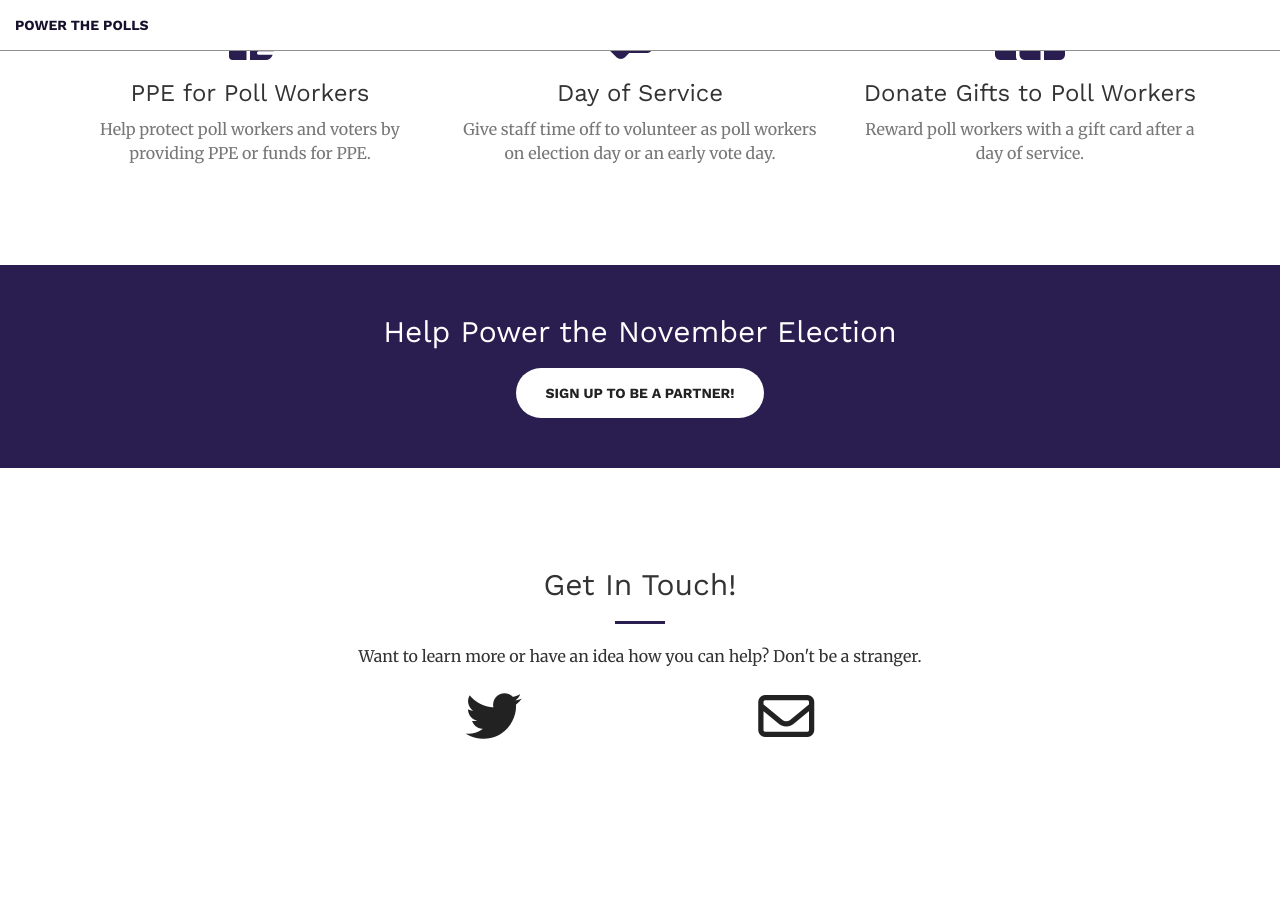
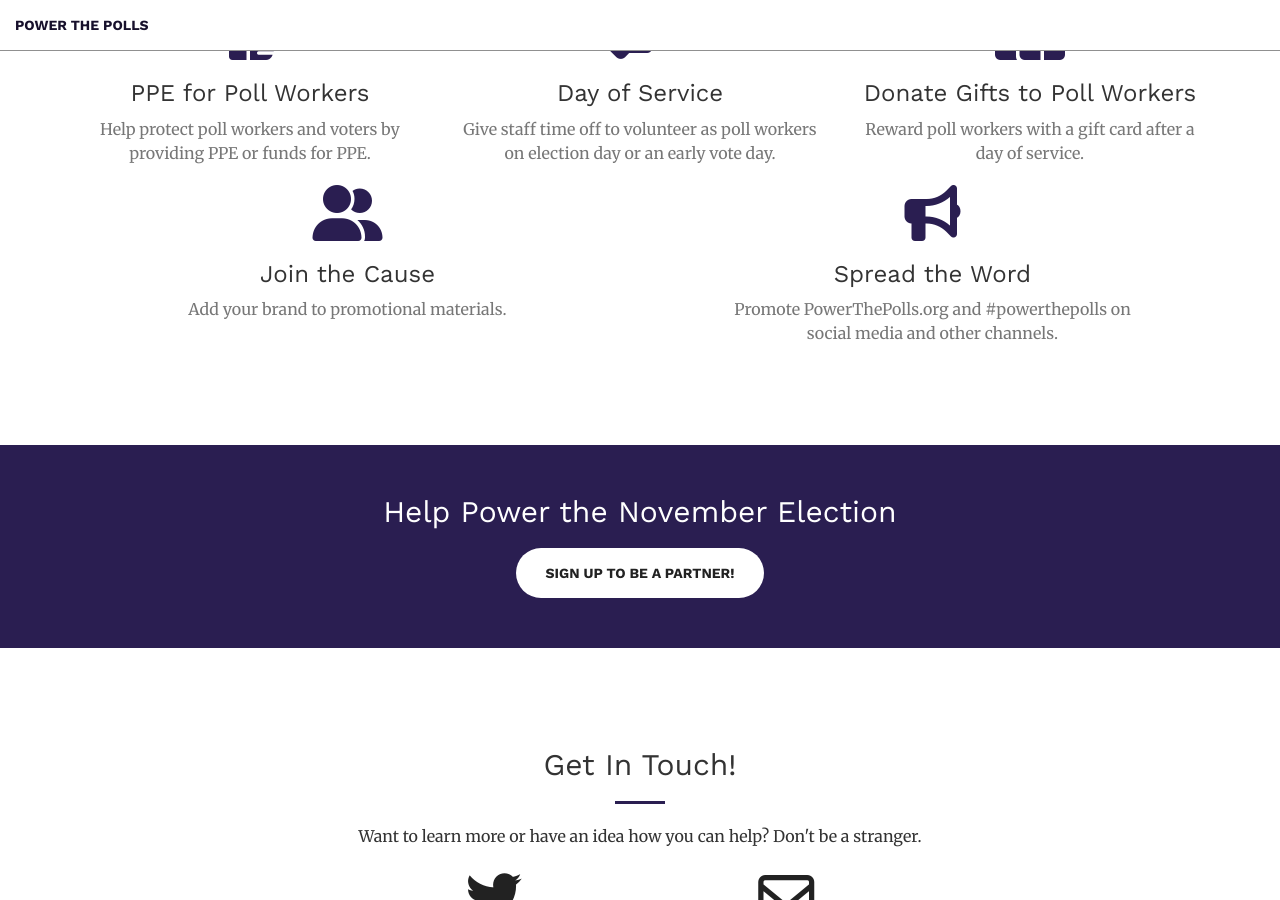
Before and after one commit to pizza-to-the-polls/powerthepolls, a Jekyll site: the page built from index.html, in a window 1280 px wide and 900 px high, scrolled down 2040 px. Built offline with Jekyll 4.4.1, drawn with Linux system fonts in a browser that asks for light colours; nearby versions of some CDN libraries; before the commit the page ends 2884 px from its top, so only the background shows below that.

Commit message:
More how to

```diff
--- a/_includes/sign-up.html
+++ b/_includes/sign-up.html
@@ -36,6 +36,24 @@
                     </p>
                 </div>
             </div>
+            <div class="col-lg-6 col-md-12 text-center">
+                <div class="service-box">
+                    <i class="fa fa-4x fa-user-friends wow bounceIn text-primary"></i>
+                    <h3>Join the Cause</h3>
+                    <p class="text-muted">
+                        Add your brand to promotional materials.
+                    </p>
+                </div>
+            </div>
+            <div class="col-lg-6 col-md-12 text-center">
+                <div class="service-box">
+                    <i class="fa fa-4x fa-bullhorn wow bounceIn text-primary"></i>
+                    <h3>Spread the Word</h3>
+                    <p class="text-muted">
+                        Promote PowerThePolls.org and #powerthepolls on social media and other channels.
+                    </p>
+                </div>
+            </div>
         </div>
     </div>
 </section>
```
